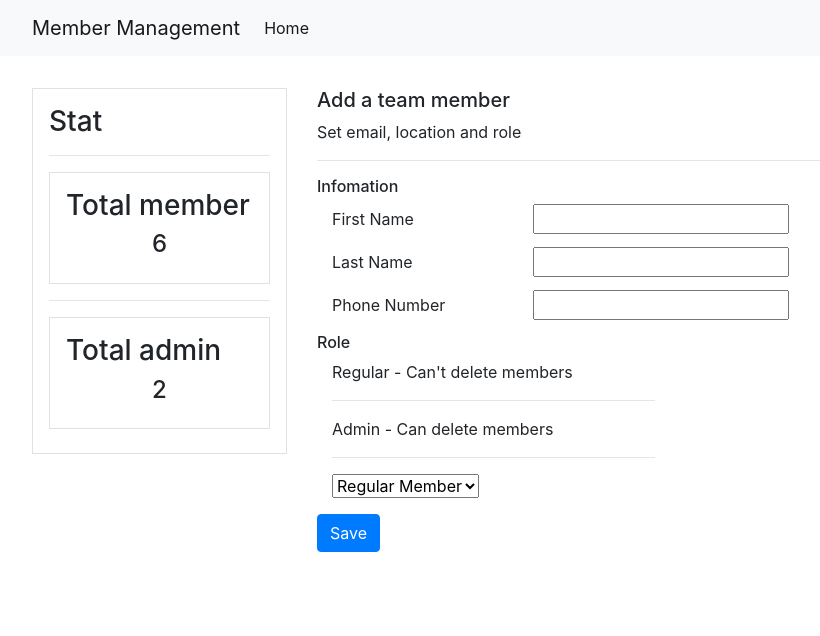
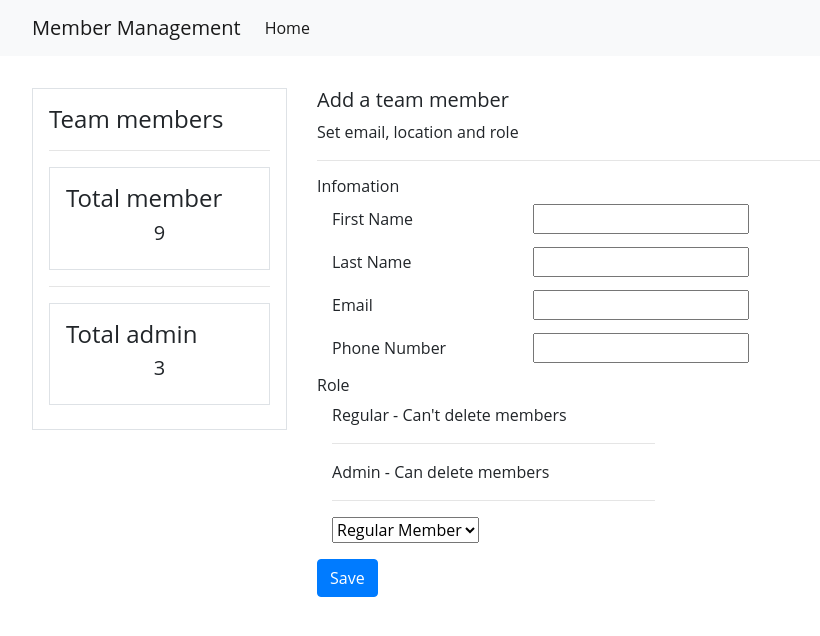
Before and after one commit to gavindang2911/team-member-management, a Django app: page /addItem in a window 1280 px wide. Shown: the top 636 px of the page, without its empty margins (53-873 px from the left). Run offline with Django 3.2, Linux system fonts and the light colour scheme; data comes from the database, SQL or seed files in the repository; both versions use the stored data as it was after the commit; some libraries are stand-ins or nearby versions.

Commit message:
Display the total member

```diff
--- a/membermanagementapp/templates/membermanagementapp/addItem.html
+++ b/membermanagementapp/templates/membermanagementapp/addItem.html
@@ -20,6 +20,10 @@
   <div>
     <label for="validationDefault02" class="col-md-4 mb-3">Last Name</label>
     {{ form.last_name}}
+  </div>
+  <div>
+    <label for="validationDefault02" class="col-md-4 mb-3">Email</label>
+    {{ form.email}}
   </div>
   <div>
     <label for="validationDefault02" class="col-md-4 mb-3">Phone Number</label>
--- a/membermanagementapp/templates/partials/base.html
+++ b/membermanagementapp/templates/partials/base.html
@@ -19,7 +19,13 @@
       rel="stylesheet"
       href="https://cdn.jsdelivr.net/npm/bootstrap-icons@1.7.2/font/bootstrap-icons.css"
     />
-    <title>Hello, world!</title>
+    <link href="https://fonts.googleapis.com/css?family=Roboto" rel="stylesheet">
+    <style>
+      body {
+        font-family: 'Open Sans', sans-serif;
+      }
+    </style>
+    <title>Team Member Management</title>
   </head>
   <body>
     {% include 'partials/nav.html' %}
--- a/membermanagementapp/templates/partials/side.html
+++ b/membermanagementapp/templates/partials/side.html
@@ -1,14 +1,14 @@
 <div class="border p-3">
-    <h3>Stat</h3>
+    <h4>Team members</h4>
     <hr>
     <div class="border p-3 mb-2">
-        <h3>Total member</h3>
-        <h4 class="text-center">6</h4>
+        <h4>Total member</h4>
+        <h5 class="text-center">{{count_members}}</h5>
     </div>
     <hr>
     <div class="border p-3 mb-2">
-        <h3>Total admin</h3>
-        <h4 class="text-center">2</h4>
+        <h4>Total admin</h4>
+        <h5 class="text-center">{{count_admin}}</h5>
     </div>
 
 </div>
--- a/membermanagementapp/views.py
+++ b/membermanagementapp/views.py
@@ -5,10 +5,15 @@ from .forms import MemberForm
 
 # Create your views here.
 def index(request):
-    members = Member.objects.all()
+    # members = Member.objects.all()
+    members =  Member.objects.all().order_by('role')
+    count_members = members.count()
+    count_admin = Member.objects.filter(role='Admin').count()
 
     context = {
-        'members': members
+        'members': members,
+        'count_members': count_members,
+        'count_admin': count_admin
     }
     return render(request, 'membermanagementapp/index.html', context)
 
@@ -25,14 +30,21 @@ def index(request):
 # 	}
 # 	return render(request, "membermanagementapp/addItem.html", context)
 def add_item(request):
-	if request.method == 'POST':
-		form = MemberForm(request.POST)
-		if form.is_valid():
-			form.save()
-			return redirect('/')
-	else:
-		form = MemberForm()
-	context = {
-		'form': form
-	}
-	return render(request, "membermanagementapp/addItem.html", context)
+    if request.method == 'POST':
+        form = MemberForm(request.POST)
+        if form.is_valid():
+            form.save()
+            return redirect('/')
+    else:
+        form = MemberForm()
+
+    members =  Member.objects.all().order_by('role')
+    count_members = members.count()
+    count_admin = Member.objects.filter(role='Admin').count()
+
+    context = {
+        'form': form,
+        'count_members': count_members,
+        'count_admin': count_admin
+    }
+    return render(request, "membermanagementapp/addItem.html", context)
```
Also changed, not shown: db.sqlite3.
